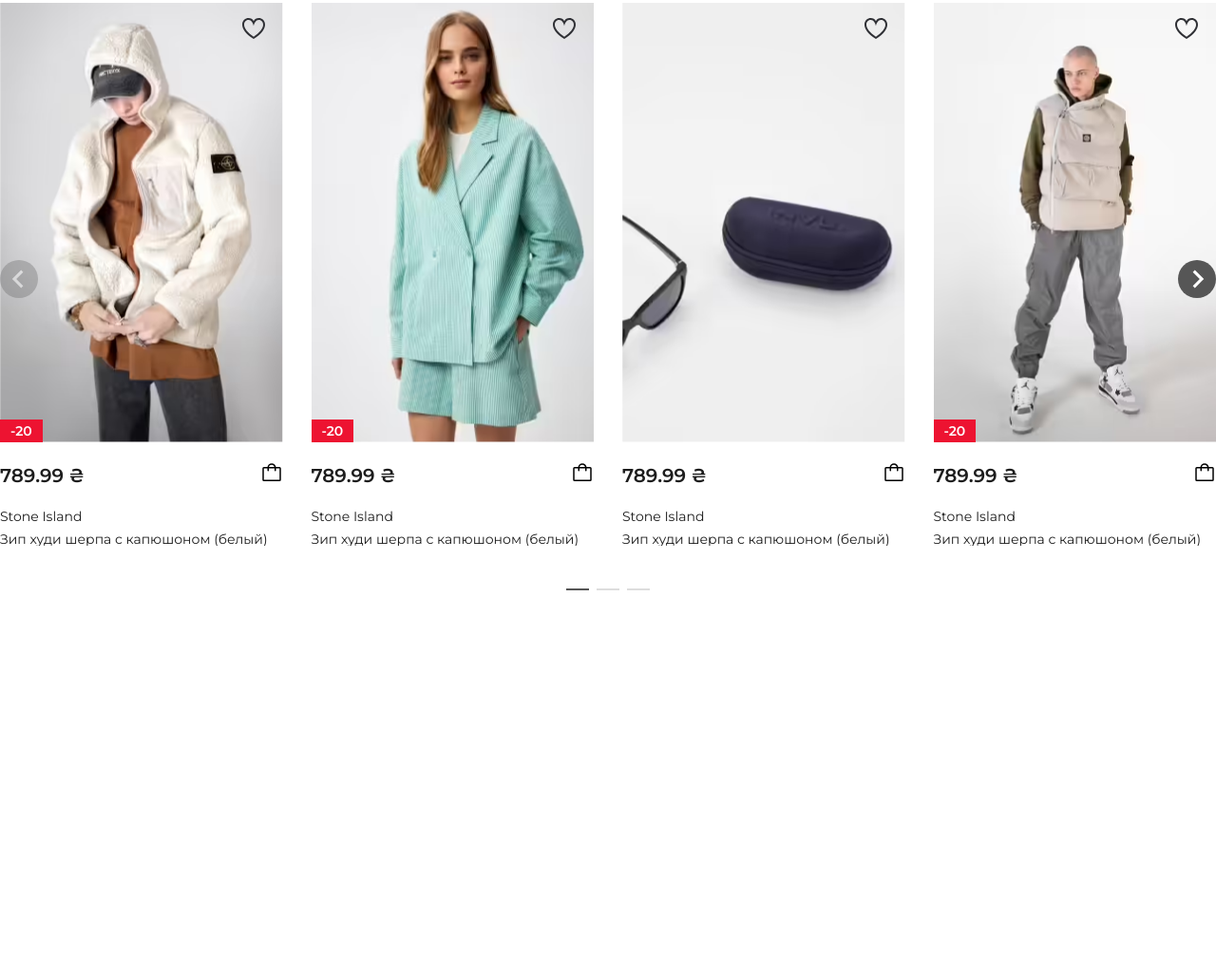
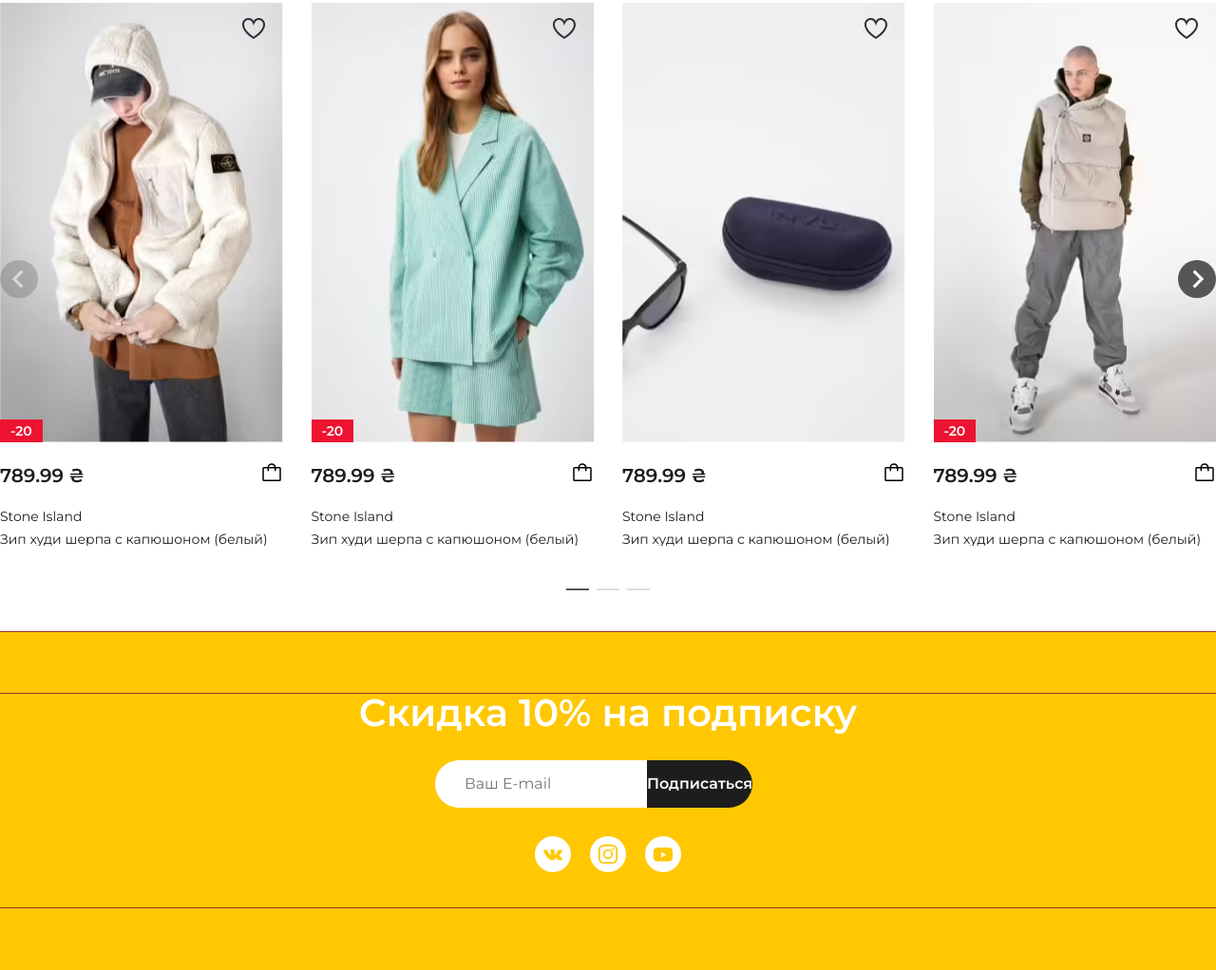
Before and after one commit to Larukhina-Tatiana/IMO, a website: page index.html in a window 1280 px wide. Shown: the part 3360-4382 px from the top of the page at 95% size. Before the commit the page ends 4025 px from the top, so only its background shows below. Drawn offline with nearby package versions, Linux system fonts and the light colour scheme.

Commit message:
работа над подпиской

```diff
--- a/index.html
+++ b/index.html
@@ -2293,6 +2293,47 @@
       </div>
     </section>
 
+    <section class="subscription section">
+      <div class="container">
+        <div class="subscription__inner">
+          <h3 class="subscription__title">Скидка 10% на подписку</h3>
+          <div class="subscription__box">
+            <form class="subscription__form form" action="#" name="subscription-mail" novalidate="">
+              <label class="form__label" for="user-email"></label>
+              <input class="form__input" type="email" name="email" id="user-email" placeholder="Ваш E-mail" required="">
+              <button class="form__button" type="submit">Подписаться</button>
+            </form>
+
+            <address class="social-icons">
+              <ul class="social">
+                <li class="social__item">
+                  <a class="social__link social__link--vk" href=""></a>
+                </li>
+                <li class="social__item">
+                  <a class="social__link social__link--instagram" href=""></a>
+                </li>
+                <li class="social__item">
+                  <a class="social__link social__link--youtube" href=""></a>
+                </li>
+              </ul>
+            </address>
+          </div>
+        </div>
+
+      </div>
+      <div class="subscription__offer">
+        <p class="subscription__offer-descr">
+          Подпишись на Street Beat в</p>
+        <a href="">VKontakte, </a>
+        <a href="">Telegram, </a>
+        <a href="">YouTobe, </a>
+        <p class="subscription__offer-descr">
+          чтобы не пропустить свежие новости и посты о наших магазинах, а также о приглашениях, распрадажах и
+          мероприятиях.
+        </p>
+      </div>
+    </section>
+
   </main>
 
 
--- a/js/main.js
+++ b/js/main.js
@@ -164,6 +164,10 @@
   },
 });
 
+if ($(window).width() < 768.99) {
+  $(".social-icons").appendTo($(".subscription__offer"));
+}
+
 // const slider = document.querySelector(".current__slider");
 // const next = document.querySelector(".next");
 // const prev = document.querySelector(".prev");
--- /dev/null
+++ b/scss/components/_form.scss
@@ -0,0 +1,53 @@
+.form {
+  display: flex;
+  align-items: center;
+  margin-right: rem(30);
+
+
+
+  &__input {
+    max-width: rem(354);
+    height: rem(50);
+
+    line-height: 1;
+    color: var(--main-color);
+    background: var(--white);
+    border: 1px solid transparent;
+    border-radius: 50px 0 0 50px;
+    padding: rem(18) 0 rem(18) rem(30);
+    @include transition ($transition-property: border);
+
+    &:hover {
+      border: 1px solid var(--black);
+    }
+  }
+
+  &__button {
+    max-width: rem(196);
+    height: rem(50);
+    font-weight: 600;
+    line-height: 1;
+    color: var(--white);
+    background: var(--black);
+    // box-shadow: 0px 0px 10px rgba(111, 111, 111, 0.25);
+    border-radius: 0px 50px 50px 0px;
+    border: none;
+    cursor: pointer;
+  }
+
+  @media screen and (width < 768.99px) {
+    flex-direction: column;
+    gap: rem(20);
+    width: 100%;
+
+    &__input {
+      width: 100%;
+      border-radius: rem(50);
+    }
+
+    &__button {
+      width: 100%;
+      border-radius: rem(50);
+    }
+  }
+}
--- /dev/null
+++ b/scss/components/_social.scss
@@ -0,0 +1,33 @@
+.social {
+  display: flex;
+  align-items: center;
+  justify-content: space-between;
+  gap: rem(20);
+
+  &__link {
+    @include transition ($transition-property: scale);
+
+    @media (any-hover: hover) {
+      &:hover {
+        scale: 1.2;
+      }
+    }
+  }
+
+  &__link--vk::before {
+    content: url(../images/icons/vk.svg);
+  }
+
+  &__link--instagram::before {
+    content: url(../images/icons/instagram.svg);
+  }
+
+  &__link--youtube::before {
+    content: url(../images/icons/youtube.svg);
+  }
+
+  @media screen and (width < 768.99px) {
+    justify-content: center;
+    margin-top: rem(30);
+  }
+}
--- /dev/null
+++ b/scss/components/_subscription.scss
@@ -0,0 +1,81 @@
+.subscription {
+  background-color: #FFC803;
+  padding: rem(66) 0;
+  margin-bottom: rem(80);
+
+  &__inner {
+    display: flex;
+    justify-content: space-between;
+    align-items: center;
+    flex-wrap: wrap;
+  }
+
+  &__title {
+    font-size: rem(40);
+    font-weight: 600;
+    line-height: 1;
+    color: var(--white);
+
+    @media screen and (width > 1288.99px) {
+      margin-right: rem(30);
+    }
+  }
+
+  &__box {
+    display: flex;
+    align-items: center;
+    margin-bottom: rem(30);
+
+  }
+
+  &__offer {
+    display: none;
+  }
+
+  @media screen and (width < 1288.99px) {
+
+    &__title {
+      text-align: center;
+    }
+
+    &__inner {
+      flex-direction: column;
+      justify-content: center;
+      gap: rem(30);
+    }
+
+    &__box {
+      flex-direction: column;
+      gap: rem(30);
+      width: 100%;
+    }
+  }
+
+  @media screen and (width < 768.99px) {
+    &__offer {
+      display: block;
+      text-align: center;
+
+      padding: rem(38) rem(16);
+      background: #7002fe;
+      color: var(--white);
+
+      &-descr {
+        display: inline;
+        line-height: 1.3;
+      }
+
+      & a {
+        display: inline;
+        font-weight: 500;
+        text-decoration: underline;
+        color: inherit;
+        // text-decoration-skip-ink: none;
+      }
+
+    }
+
+
+  }
+
+}
```
Also changed, not shown: scss/style.scss (+4 -17 lines), images/icons/facebook.svg (added), images/icons/instagram.svg (added), images/icons/vk.svg (added), images/icons/youtube.svg (added), scss/style.css, 1 other file.
